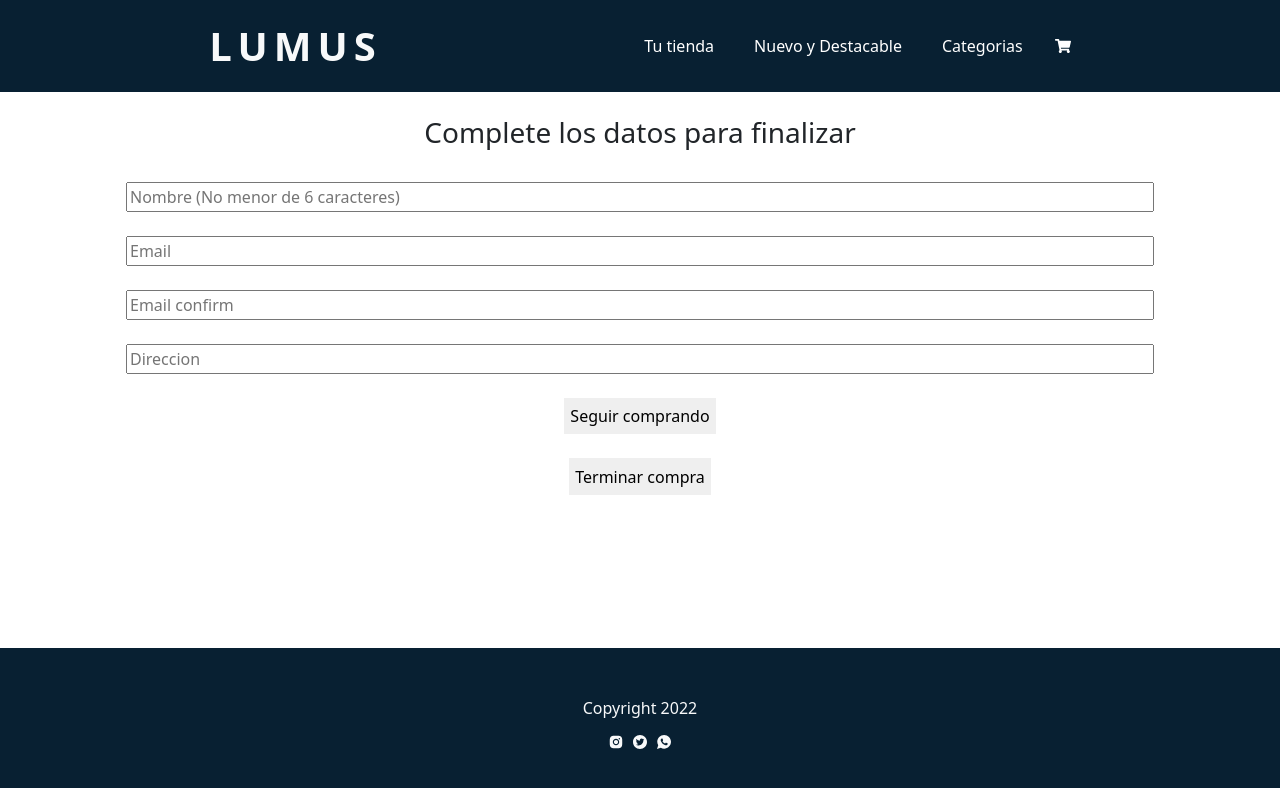
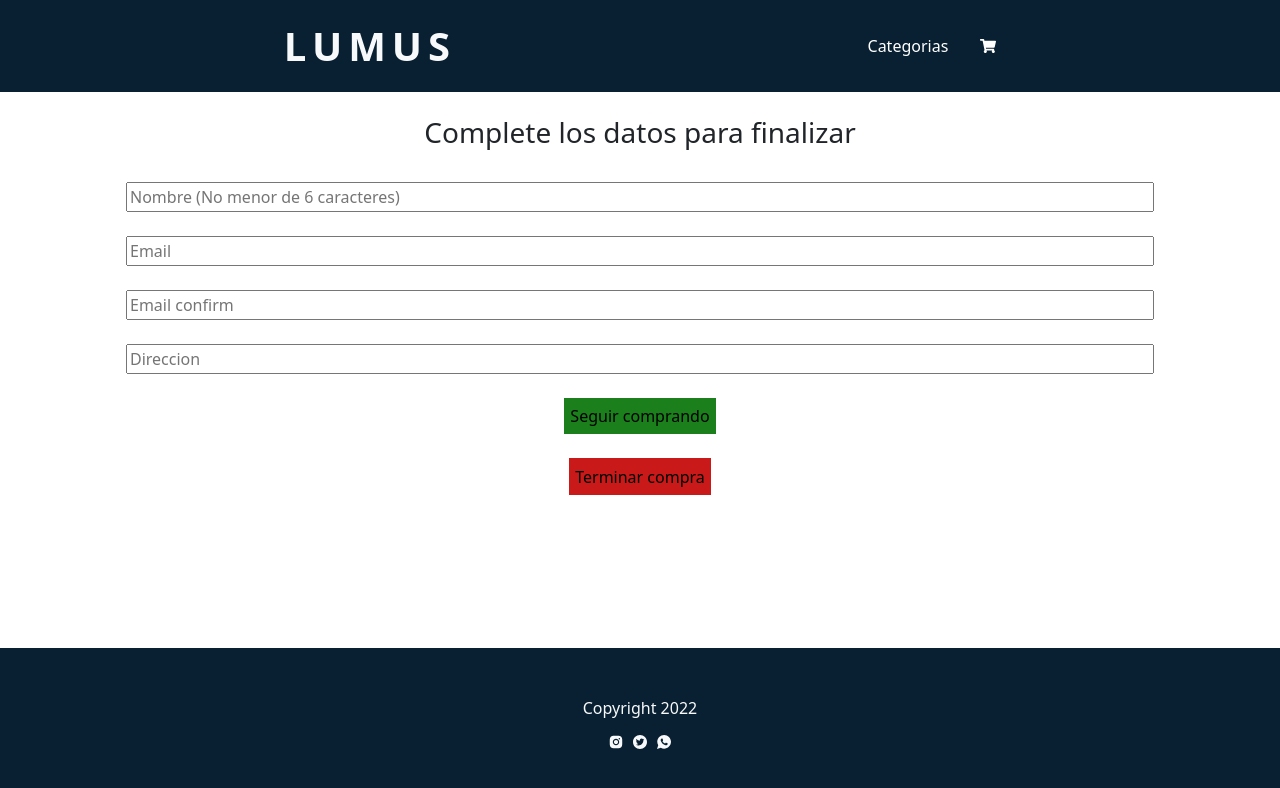
Before and after one commit to LeonardoAntezana/E-commerce-React, a React (Create React App) app: page /checkout in a window 1280 px wide. Shown: the top 788 px of the page. Built offline with nearby package versions, Linux system fonts and the light colour scheme.

Commit message:
redefiniendo estilos y actualizando el stock de productos de acuerdo a las compras realizadas

```diff
--- a/package.json
+++ b/package.json
@@ -12,6 +12,7 @@
     "react": "^18.2.0",
     "react-dom": "^18.2.0",
     "react-icons": "^4.6.0",
+    "react-loader-spinner": "^5.3.4",
     "react-router-dom": "^6.4.4",
     "react-scripts": "5.0.1",
     "web-vitals": "^2.1.4"
--- a/src/components/header/NavBar.jsx
+++ b/src/components/header/NavBar.jsx
@@ -25,10 +25,8 @@ function NavBar() {
     <header className='header'>
       <nav className='py-3 container d-flex justify-content-around align-items-center'>
         <Link to='/'><span className='title fs-1 fw-bold text-light'>LUMUS</span></Link>
-        <div className='d-none d-md-flex gap-4'>
+        <div className='d-none d-md-flex gap-4 position-relative'>
           <ul className='p-0 d-flex m-0 gap-4'>
-            <li className='p-2'><Link className='navItem' to='/'>Tu tienda</Link></li>
-            <li className='p-2'><Link className='navItem' to='/'>Nuevo y Destacable</Link></li>
             <li className='li__drop p-2'>
               <span className='navItem'>Categorias</span>
               <Dropdown categories={lis}/>
@@ -39,8 +37,8 @@ function NavBar() {
         <div className='d-md-none'>
           <AiOutlineMenu color='#fff' size={20} onClick={() => setMenuHamburguer(state => !state)}/>
           {menuHamburguer &&
-          <ul className='menu-hamburguer m-0 p-0 text-center d-flex flex-column'>{lis.map((el,index) => <Link key={index} to={el.url}>{el.title}</Link>)}
-          <li className='d-flex justify-content-center'><CartWidget/></li>
+          <ul className='menu-hamburguer m-0 p-0 text-center d-flex flex-column'>{lis.map((el,index) => <Link key={index} onClick={()=> setMenuHamburguer(false)} to={el.url}>{el.title}</Link>)}
+          <li className='d-flex justify-content-center' onClick={()=> setMenuHamburguer(false)}><CartWidget/></li>
           </ul>}
         </div>
     </nav>
--- a/src/components/main/Cart/Cart.jsx
+++ b/src/components/main/Cart/Cart.jsx
@@ -26,7 +26,7 @@ function Cart() {
 const Message = () =>
     <div className='w-50 mx-auto my-4 py-3 d-flex flex-column align-items-center justify-content-center gap-3 container__noproducts'>
         <p className='fs-4'>El carrito esta vacio</p>
-        <Link to='/'><button className='boton__confirmar'>Volver al inicio</button></Link>
+        <Link to='/'><button className='button-buy'>Volver al inicio</button></Link>
     </div>
 
 export default Cart
--- a/src/components/main/Cart/Order/Order.jsx
+++ b/src/components/main/Cart/Order/Order.jsx
@@ -5,11 +5,11 @@ import '../CartItem/CartItem.css'
 
 function Order({order, name, mail}) {
   return (
-    <div className='mt-4 d-flex flex-column align-items-center gap-2'>
+    <div className='mt-5 d-flex flex-column text-center align-items-center gap-2'>
         <h2>Compra realizada con exito, {name}</h2>
         <p>Enviamos los detalles de la orden al email {mail}</p>
         <p>Id de la orden: <span className='fw-bold text-warning'>{order}</span></p>
-        <Link to={'/'}><button className='boton__confirmar'>Ir a la pagina principal</button></Link>
+        <Link to={'/'}><button className='button-buy'>Ir a la pagina principal</button></Link>
     </div>
   )
 }
--- a/src/components/main/Checkout/Checkout.jsx
+++ b/src/components/main/Checkout/Checkout.jsx
@@ -1,9 +1,10 @@
 import { React, useState, useContext } from 'react'
 import { CartContext } from '../../../context/CartContext'
-import { getFirestore, collection, addDoc, serverTimestamp} from 'firebase/firestore'
+import { getFirestore, collection, addDoc, serverTimestamp, doc, updateDoc} from 'firebase/firestore'
 import { validarDatos } from '../../../utilities/utilities.js'
 import Order from '../Cart/Order/Order'
 import {Link} from 'react-router-dom'
+import '../Cart/CartItem/CartItem.css'
 
 function FormOrder() {
     const {totalPrice, clear, cart} = useContext(CartContext)
@@ -16,13 +17,17 @@ function FormOrder() {
     const createOrder = (nombre, mail, direccion) => {
       let order = {
           buyer: {name: nombre, email: mail, direccion: direccion},
-          products: cart.map(prod => ({id:prod.id, title: prod.title, quantity: prod.quantity, price: prod.price})),
+          products: cart.map(prod => ({id:prod.id, title: prod.title, quantity: prod.quantity, price: prod.price, stock: prod.stock})),
           date: serverTimestamp(),
           total: totalPrice(),
       }
       let data = getFirestore();
       let orders = collection(data, 'orders');
       addDoc(orders, order).then(res => setIdOrder(res.id))
+      order.products.forEach(prod => {
+        const getProduct = doc(data, 'items', prod.id)
+        updateDoc(getProduct, { stock: prod.stock - prod.quantity})
+      });
       clear()
     }
   if(idOrder !== ''){
@@ -38,8 +43,8 @@ function FormOrder() {
                 <input type="email" className='w-100' onChange={(event) => setEmailConfirm(event.target.value)} placeholder='Email confirm' required />
                 <input type="text" className='w-100' onChange={(event) => setDireccion(event.target.value)} placeholder='Direccion' required/>
             </div>
-            <Link to={'/'}><button>Seguir comprando</button></Link>
-            <button onClick={() => validarDatos(nombre, email, emailConfirm, direccion, createOrder)}>
+            <Link to={'/'}><button className='button-buy'>Seguir comprando</button></Link>
+            <button className='button-confirm' onClick={() => validarDatos(nombre, email, emailConfirm, direccion, createOrder)}>
               Terminar compra
             </button>
         </form>
--- a/src/components/main/ItemDetailContainer/ItemDetailContainer.jsx
+++ b/src/components/main/ItemDetailContainer/ItemDetailContainer.jsx
@@ -2,6 +2,7 @@ import { doc, getDoc, getFirestore } from 'firebase/firestore'
 import { useState, useEffect, React } from 'react'
 import ItemDetail from '../ItemDetail/ItemDetail'
 import {useParams} from 'react-router-dom'
+import { LineWave } from 'react-loader-spinner'
 
 function ItemDetailContainer({greeting}) {
     const { itemId } = useParams()
@@ -17,7 +18,7 @@ function ItemDetailContainer({greeting}) {
   if(itemState === null){
     return (
       <main className='loading__items d-flex justify-content-center align-items-center'>
-          <p className='text-uppercase'>Cargando producto...</p>
+          <LineWave height='100' width='100' color='#082032'/>
       </main>
     )
   }
--- a/src/components/main/ItemListContainer/ItemListContainer.jsx
+++ b/src/components/main/ItemListContainer/ItemListContainer.jsx
@@ -2,6 +2,7 @@ import {React, useEffect, useState} from 'react'
 import { collection, getDocs, getFirestore }from 'firebase/firestore'
 import ItemList from '../ItemList/ItemList'
 import { useParams } from 'react-router-dom'
+import { LineWave } from 'react-loader-spinner'
 
 function ItemListContainer( {gretting} ) {
   const {categoryId} = useParams()
@@ -23,7 +24,7 @@ function ItemListContainer( {gretting} ) {
     if(dataProducts === null){
       return (
         <main className='loading__items d-flex justify-content-center align-items-center'>
-            <p className='text-uppercase'>Cargando...</p>
+          <LineWave height='100' width='100' color='#082032'/>
         </main>
       )
     }
--- a/src/context/CartContext.jsx
+++ b/src/context/CartContext.jsx
@@ -1,8 +1,17 @@
-import {React , createContext, useState} from "react";
+import { useEffect } from "react";
+import {React , createContext, useState } from "react";
 export const CartContext = createContext([]);
 
 const CartContextProvider = ({children}) => {
     const [cart, setCart] = useState([])
+
+    useEffect(() => {
+        const cartLocalStorage = localStorage.getItem('cart')
+        cartLocalStorage && setCart(JSON.parse(localStorage.getItem('cart')))
+    }, [])
+
+    useEffect(() => localStorage.setItem('cart', JSON.stringify(cart)), [cart])
+
     // FUNCION PARA BUSCAR SI EL PRODUCTO YA EXISTE EN EL CART
     const exist = item => cart.some(prod => prod.categoryId === item.categoryId)
     // FUNCION PARA AGREGAR AL CART
--- a/src/index.js
+++ b/src/index.js
@@ -6,11 +6,7 @@ import reportWebVitals from './reportWebVitals';
 import './firebase/fireStore'
 
 const root = ReactDOM.createRoot(document.getElementById('root'));
-root.render(
-  <React.StrictMode>
-    <App />
-  </React.StrictMode>
-);
+root.render(<App />);
 
 // If you want to start measuring performance in your app, pass a function
 // to log results (for example: reportWebVitals(console.log))
```
Also changed, not shown: 1 other file (tests, documents, lock files or other folders).
